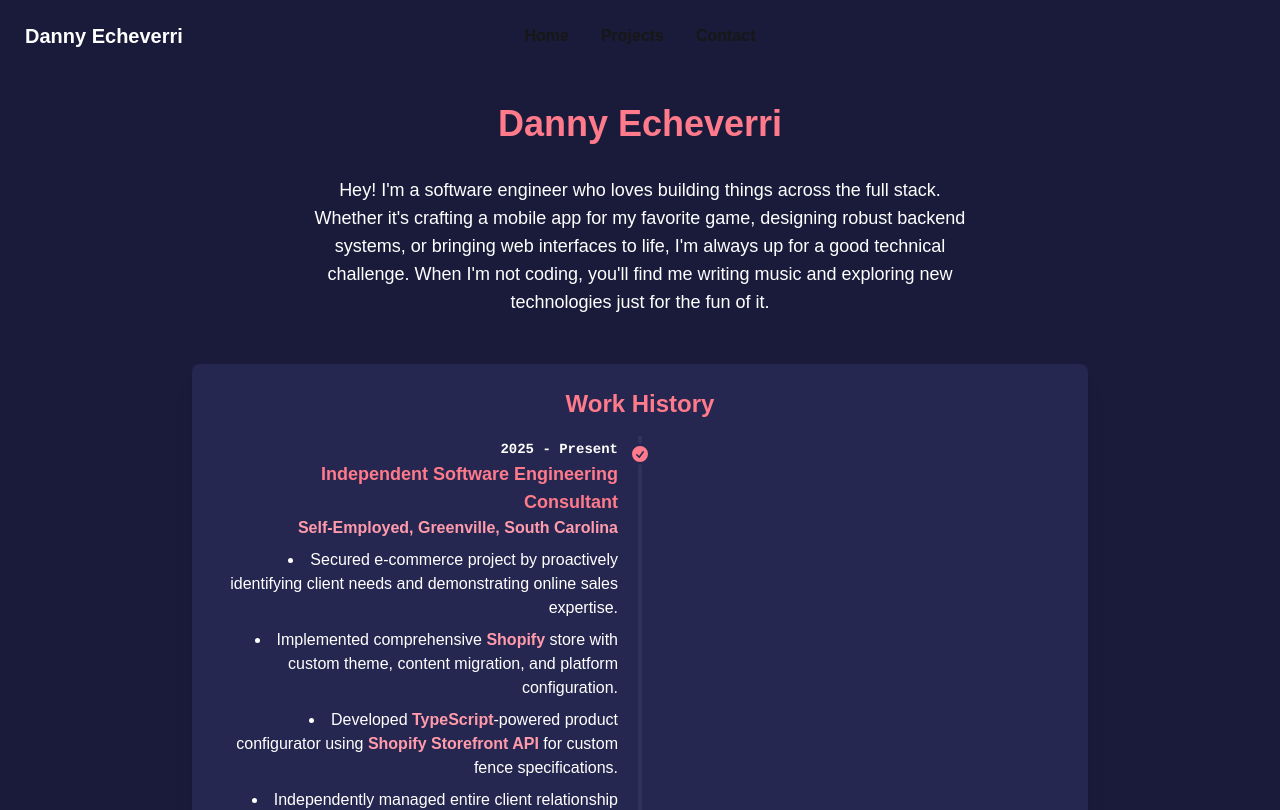
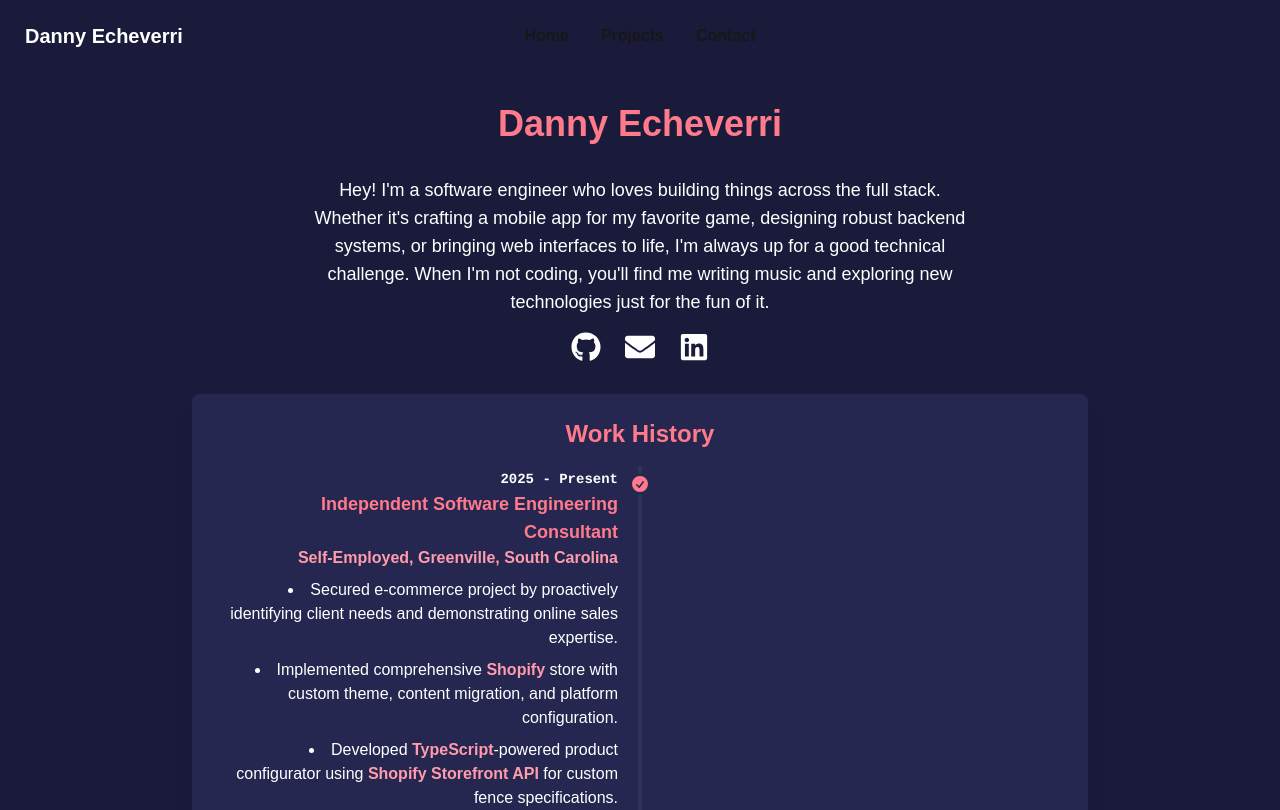
Before and after one commit to decheverri123/decheverri123.github.io, a Next.js app: page / in a window 1280 px wide. Shown: the top 810 px of the page. Built offline with nearby package versions, Linux system fonts and the light colour scheme.

Commit message:
Add social media icons and links to homepage header

```diff
--- a/src/app/page.tsx
+++ b/src/app/page.tsx
@@ -5,6 +5,7 @@ import WorkHistory from "@/components/WorkHistory";
 import SkillsSection from "@/components/SkillsSection";
 import LanguagesSection from "@/components/LanguagesSection";
 import PoweredBySection from "@/components/PoweredBySection";
+import { FaLinkedin, FaGithub, FaEnvelope } from "react-icons/fa";
 export default function HomePage() {
   return (
     <Layout>
@@ -12,7 +13,7 @@ export default function HomePage() {
         <h1 className="mb-4 text-center text-2xl font-semibold text-secondary sm:mb-8 sm:text-3xl md:text-4xl">
           Danny Echeverri
         </h1>
-        <p className="mx-auto mb-8 max-w-xl px-4 text-center text-sm text-base-content sm:mb-12 sm:max-w-2xl sm:px-0 sm:text-base md:text-lg">
+        <p className="mx-auto mb-8 max-w-xl px-4 text-center text-sm text-base-content sm:mb-4 sm:max-w-2xl sm:px-0 sm:text-base md:text-lg">
           Hey! I&apos;m a software engineer who loves building things across the
           full stack. Whether it&apos;s crafting a mobile app for my favorite
           game, designing robust backend systems, or bringing web interfaces to
@@ -21,6 +22,30 @@ export default function HomePage() {
           technologies just for the fun of it.
         </p>
 
+        <div className="mb-8 flex justify-center space-x-6">
+          <a
+            href="https://github.com/decheverri123"
+            target="_blank"
+            rel="noopener noreferrer"
+            className="text-3xl transition-colors hover:text-primary"
+          >
+            <FaGithub />
+          </a>
+          <a
+            href="mailto:decheverri123@gmail.com"
+            className="text-3xl transition-colors hover:text-primary"
+          >
+            <FaEnvelope />
+          </a>
+          <a
+            href="https://www.linkedin.com/in/danny-echeverri/"
+            target="_blank"
+            rel="noopener noreferrer"
+            className="text-3xl transition-colors hover:text-primary"
+          >
+            <FaLinkedin />
+          </a>
+        </div>
         {/* Work History Section */}
         <WorkHistory />
 
```
